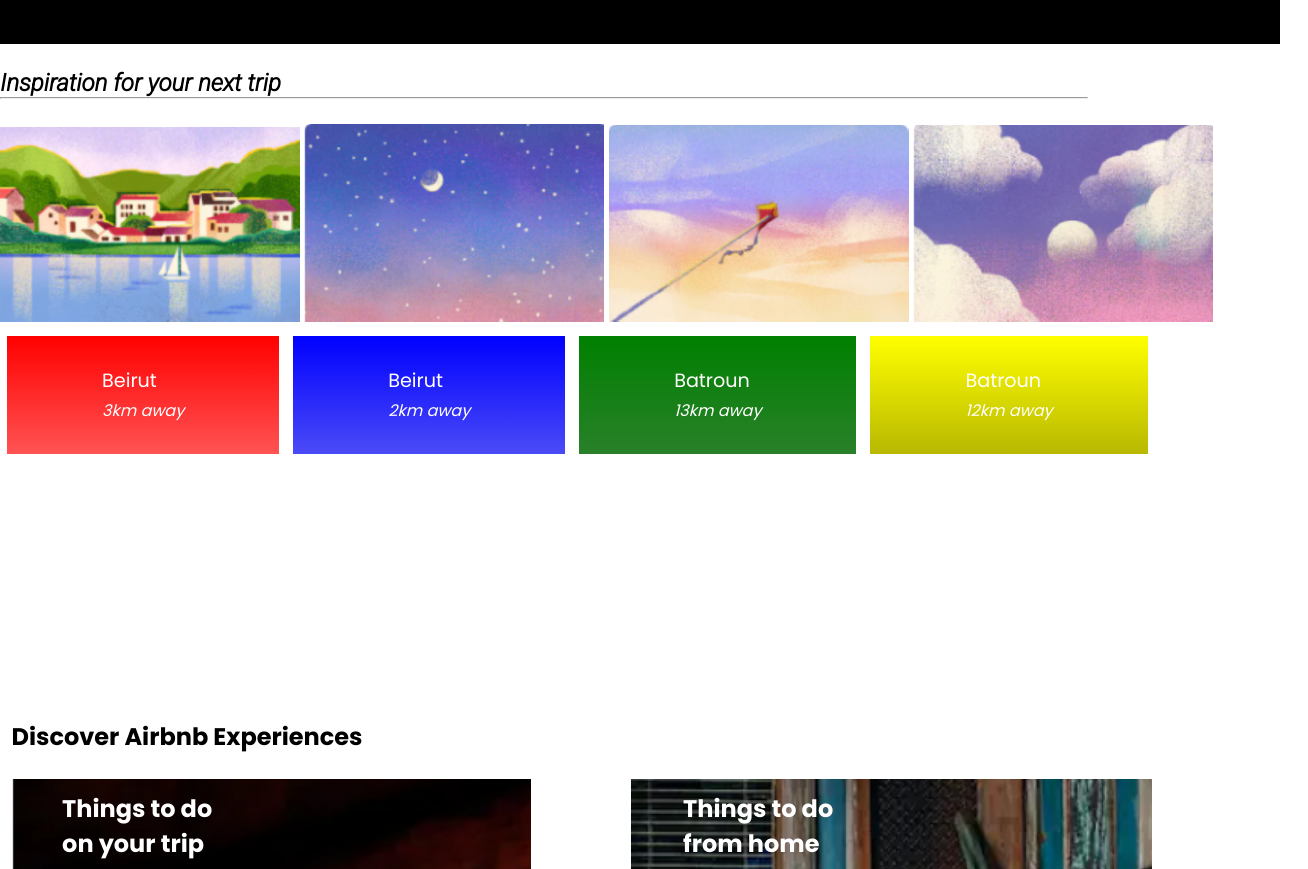
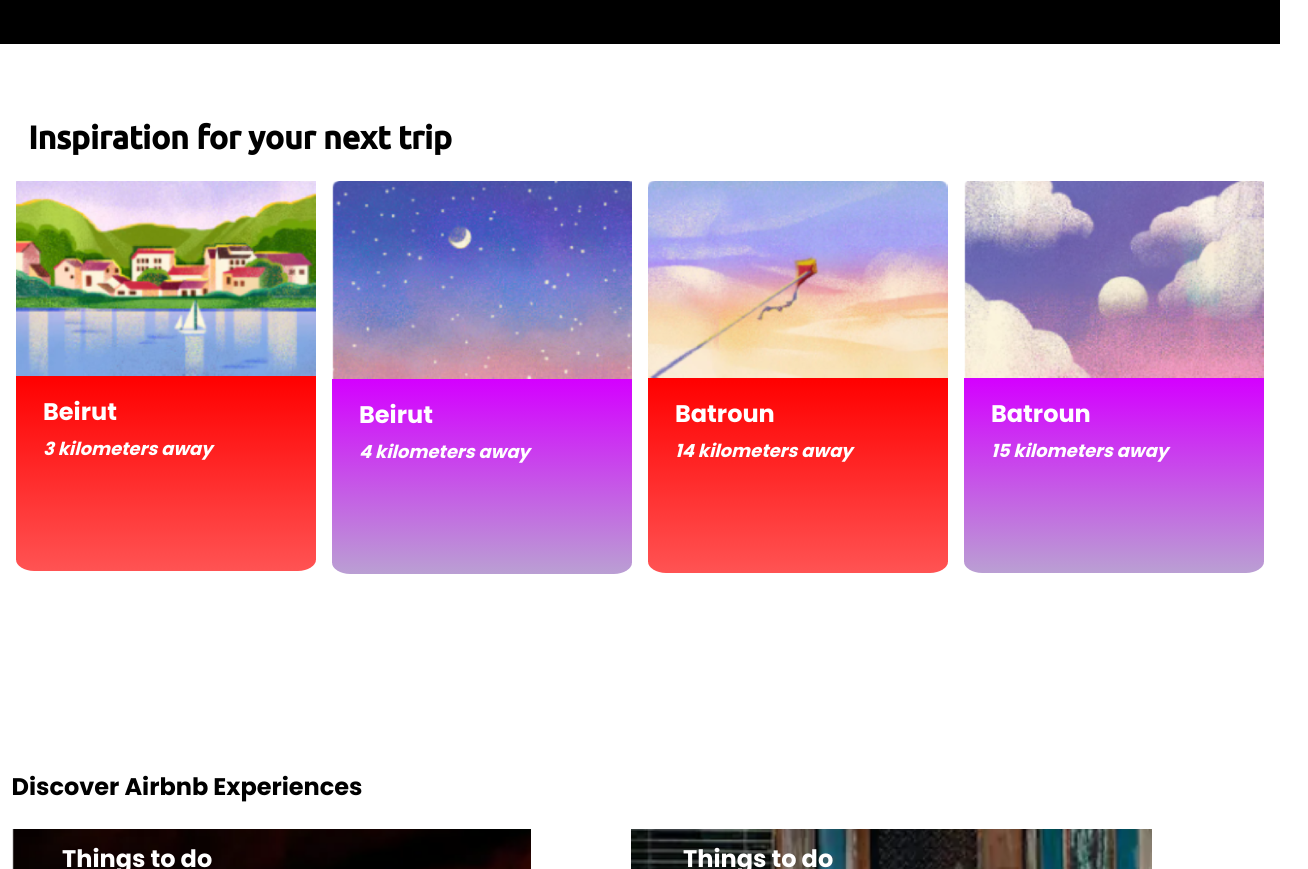
Before and after one commit to Saadeh009/Saadeh009.github.io, a plain HTML site: page index.html in a window 1280 px wide. Shown: the part 1556-2425 px from the top of the page, 1308 px wide, since content can reach past the window. Drawn offline with Linux system fonts and the light colour scheme.

Commit message:
inspiration section updated

```diff
--- a/index.html
+++ b/index.html
@@ -8,8 +8,11 @@
  <link rel="stylesheet" href="styles.css">
 <link rel="preconnect" href="https://fonts.googleapis.com">
 <link rel="preconnect" href="https://fonts.gstatic.com" crossorigin>
+
 <link href="https://fonts.googleapis.com/css2?family=Poppins:wght@100;300;400;600;700&display=swap" rel="stylesheet">
 <link href="https://fonts.googleapis.com/css2?family=Roboto:ital,wght@1,300&display=swap" rel="stylesheet">
+<link href="https://fonts.googleapis.com/css2?family=Ubuntu:wght@500&display=swap" rel="stylesheet">
+
 <link rel="stylesheet" href="https://stackpath.bootstrapcdn.com/font-awesome/4.7.0/css/font-awesome.min.css">
 <link rel="stylesheet" href="styles-inspiration.css">
 
@@ -99,30 +102,71 @@
   </div>
  </section>
 <br>
+<br>
+<br>
 
  <!--Inspiration for your next trip-->
 
  <section class="inspiration">
   <div class="inspiration-text">
     <h2>Inspiration for your next trip </h2>
+    <br>
+  </div>
+    <section class="container">
+      <div class="flex-1">
+        <img src="./images/beirut1.png" alt="">
+        <div class="inspiration-text-1">
+          <h4>Beirut<br><span>3 kilometers away </span></h4>
+        </div>
+      </div>
+
+      <div class="flex-2">
+        <img src="./images/beirut2.png" alt="">
+        <div class="inspiration-text-2">
+          <h4>Beirut<br><span>4 kilometers away </span></h4>
+        </div>
+      </div>
+
+      <div class="flex-3">
+        <img src="./images/batroun.png" alt="">
+        <div class="inspiration-text-3">
+          <h4>Batroun<br><span>14 kilometers away </span></h4>
+        </div>
+      </div>
+
+      <div class="flex-4">
+        <img src="./images/batroun1.png" alt="">
+        <div class="inspiration-text-4">
+          <h4>Batroun<br><span>15 kilometers away </span></h4>
+        </div>
+      </div>
+
+    </section>
+ </section>
+
+
+<!--
+<section class="inspiration">
+  <div class="inspiration-text">
+    <h2>Inspiration for your next trip </h2>
     <hr id="hor-line">
     <br>
   </div>
-     <div class="inspiration-loc">
-      <a  href="#"><img src="./images/beirut1.png" alt=""></a>
-      <a  href="#"><img src="./images/beirut2.png" alt=""></a>
-      <a  href="#"><img src="./images/batroun.png" alt=""></a>
-      <a  href="#"><img src="./images/batroun1.png" alt=""></a>
-     </div>
-     <div class="inspiration-options">
-      <a href="#" id="gradient-1">Beirut <br> <span>3km away</span> </a>
-      <a href="#" id="gradient-2">Beirut <br><span>2km away</span> </a>
-      <a href="#" id="gradient-3">Batroun <br><span>13km away</span></a>
-      <a href="#" id="gradient-4">Batroun <br><span>12km away</span> </a>
+  <div class="inspiration-loc">
+    <div class="inspiration-item"><a href="#"><img src="./images/beirut1.png" alt=""></a></div>
+    <div class="inspiration-item"><a href="#"><img src="./images/beirut2.png" alt=""></a></div>
+    <div class="inspiration-item"><a href="#"><img src="./images/batroun.png" alt=""></a></div>
+    <div class="inspiration-item"><a href="#"><img src="./images/batroun1.png" alt=""></a></div>
 
-     </div>
- </section>
+    <div class="inspiration-item"><a href="#" id="gradient-1">Beirut <br> <span>3km away</span> </a></div>
+    <div class="inspiration-item"><a href="#" id="gradient-2">Beirut <br><span>2km away</span> </a></div>
+    <div class="inspiration-item"><a href="#" id="gradient-3">Batroun <br><span>13km away</span></a></div>
+    <div class="inspiration-item"><a href="#" id="gradient-4">Batroun <br><span>12km away</span> </a></div>
 
+
+  </div>
+</section>
+-->
  <section class="discovery">
    <br>
    <br>
--- a/styles.css
+++ b/styles.css
@@ -260,59 +260,167 @@ a.shop-btn:hover {
   width: 100vw;
 }
 
-.inspiration #hor-line {
-  max-width: 85vw;
+.inspiration-text h2 {
+  font-family: "Ubuntu", sans-serif;
+  font-size: xx-large;
+  position: relative;
+  left: 2.2%;
 }
 
-.inspiration-text h2 {
-  font-family: "Roboto", sans-serif;
-  font-weight: bold;
+.container {
+  display: flex;
+  flex-wrap: wrap;
+  justify-content: space-evenly;
 }
 
-.inspiration-loc a {
-  display: inline-flex;
-  align-items: center;
+.inspiration-text-1 {
+  position: relative;
+  width: 300px;
+  height: 195px;
+  background-image: linear-gradient(red, rgb(255, 83, 83));
+  color: black;
+  margin-top: -7px;
+  border-radius: 0% 0% 6% 6%;
 }
 
-.inspiration-options {
-  display: inline-flex;
-  flex-wrap: wrap;
+.inspiration-text-1 h4 {
+  position: absolute;
+  top: 9%;
+  left: 9%;
+  color: white;
+  font-weight: bolder;
+  font-size: x-large;
 }
 
-.inspiration-options a {
-  margin-top: -6px;
-  text-decoration: none;
+.inspiration-text-1 h4 span {
+  font-weight: bold;
+  font-style: italic;
+  font-size: large;
+}
+
+.inspiration-text-2 {
+  position: relative;
+  width: 300px;
+  height: 195px;
+  background-image: linear-gradient(rgb(212, 0, 255), rgb(186, 159, 211));
+  color: black;
+  margin-top: -7px;
+  border-radius: 0% 0% 6% 6%;
+}
+
+.inspiration-text-2 h4 {
+  position: absolute;
+  top: 9%;
+  left: 9%;
   color: white;
-  margin: 7px;
+  font-weight: bolder;
+  font-size: x-large;
 }
-.inspiration-options a span {
+
+.inspiration-text-2 h4 span {
+  font-weight: bold;
   font-style: italic;
-  font-size: 16px;
+  font-size: large;
 }
+
+.inspiration-text-3 {
+  position: relative;
+  width: 300px;
+  height: 195px;
+  background-image: linear-gradient(red, rgb(255, 83, 83));
+  color: black;
+  margin-top: -7px;
+  border-radius: 0% 0% 6% 6%;
+}
+
+.inspiration-text-3 h4 {
+  position: absolute;
+  top: 9%;
+  left: 9%;
+  color: white;
+  font-weight: bolder;
+  font-size: x-large;
+}
+
+.inspiration-text-3 h4 span {
+  font-weight: bold;
+  font-style: italic;
+  font-size: large;
+}
+
+.inspiration-text-4 {
+  position: relative;
+  width: 300px;
+  height: 195px;
+  background-image: linear-gradient(rgb(212, 0, 255), rgb(186, 159, 211));
+  color: black;
+  margin-top: -7px;
+  border-radius: 0% 0% 6% 6%;
+}
+
+.inspiration-text-4 h4 {
+  position: absolute;
+  top: 9%;
+  left: 9%;
+  color: white;
+  font-weight: bolder;
+  font-size: x-large;
+}
+
+.inspiration-text-4 h4 span {
+  font-weight: bold;
+  font-style: italic;
+  font-size: large;
+}
+/* new code
+
+.inspiration-loc {
+  display: grid;
+  grid-template-columns: auto auto auto auto;
+}
+
 #gradient-1 {
   padding: 30px 95px;
   background-color: red;
   font-size: larger;
   background-image: linear-gradient(red, rgb(255, 83, 83));
+  text-decoration: none;
+  color: white;
+  font-style: italic;
+  font-size: 16px;
 }
 #gradient-2 {
   padding: 30px 95px;
   background-color: blue;
   font-size: larger;
   background-image: linear-gradient(blue, rgb(75, 75, 247));
+  text-decoration: none;
+  color: white;
+  font-style: italic;
+  font-size: 16px;
 }
 #gradient-3 {
   padding: 30px 95px;
   background-color: green;
   font-size: larger;
   background-image: linear-gradient(green, rgb(41, 128, 41));
+  text-decoration: none;
+  color: white;
+  font-style: italic;
+  font-size: 16px;
 }
 #gradient-4 {
   padding: 30px 95px;
   background-color: yellow;
   font-size: larger;
   background-image: linear-gradient(yellow, rgb(184, 184, 2));
+  text-decoration: none;
+  color: white;
+  font-style: italic;
+  font-size: 16px;
 }
+
+ */
 
 /* Discovery from home & trips */
 
```
